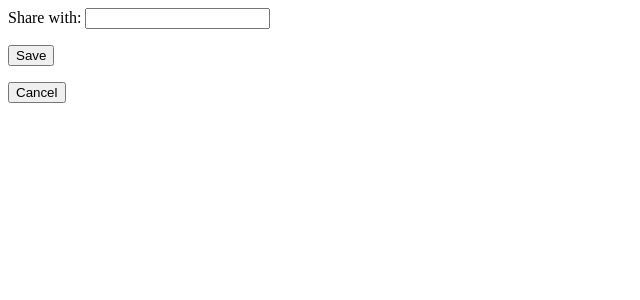
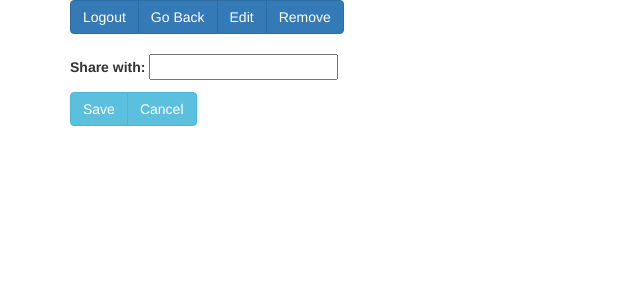
Before and after one commit to aleluc/NoteApp, a Django app: page /share/1/ in a window 1280 px wide. Shown: the top 300 px of the page, without its empty margins (0-640 px from the left). Run offline with Django 3.2, Linux system fonts and the light colour scheme; a user stored in the database is signed in; tables that the repository leaves empty hold one stand-in row (values such as "Sample post"); some libraries are stand-ins or nearby versions.

Commit message:
Added some styling to share_note view

```diff
--- a/noteapp/notes/templates/share_note.html
+++ b/noteapp/notes/templates/share_note.html
@@ -1,11 +1,22 @@
+{% extends "base.html" %}
+{% block content %}
 <div>
+    <div class="btn-group" role="group" aria-label="Menu">
+        <a class="btn btn-primary" href="{% url 'logout' %}" role="button">Logout</a>
+        <a class="btn btn-primary" href="{% url 'home' %}" role="button">Go Back</a>
+        <a class="btn btn-primary" href="{% url 'edit_note' note.id %}" role="button">Edit</a>
+        <a class="btn btn-primary" href="{% url 'remove_note' note.id %}" role="button">Remove</a>
+    </div>
+    <br>
+    <br>
+
     <form action="{% url 'share_note' note.id %}" method="POST">
         {% csrf_token %}
         {{ form.as_p}}
-        <input name="save" type="submit" value="Save">
-    </form>
-    <form action="{% url 'note' note.id %}" method="GET">
-        {% csrf_token %}
-        <input name="go_back" type="submit" value="Cancel">
+        <div class="btn-group" role="group" aria-label="Menu">
+            <input class="btn btn-info" name="save" type="submit" value="Save">
+            <a class="btn btn-info" href="{% url 'note' note.id %}" role="button">Cancel</a>
+        </div>
     </form>
 </div>
+{% endblock %}
```
